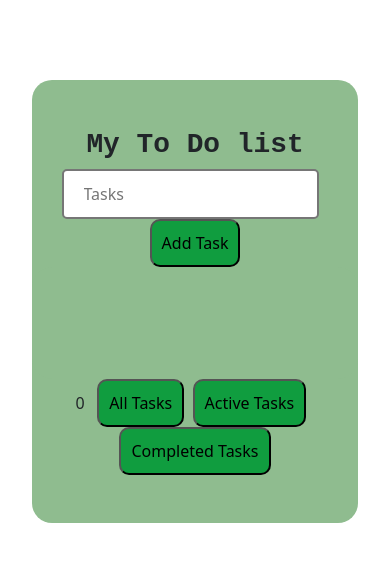
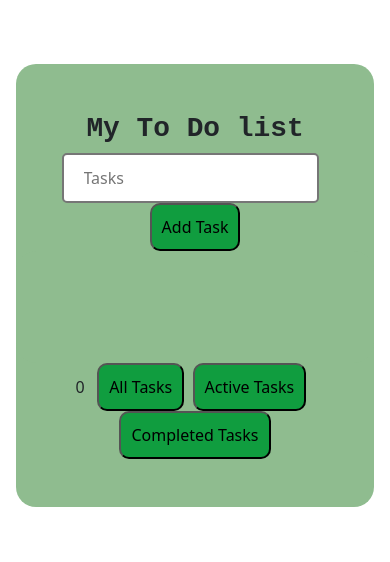
Before and after one commit to MariolaH/To-Do-List, a React app in the folder app/: page / in a window 390 px wide. Built offline with nearby package versions, Linux system fonts and the light colour scheme.

Commit message:
responsive

```diff
--- a/app/src/style.css
+++ b/app/src/style.css
@@ -14,7 +14,7 @@
 }
 
 .frame {
-    margin: 2rem;
+    margin: 1rem;
 }
 
 button {
@@ -23,6 +23,7 @@ button {
     font-size: 15px;
     padding: 10px;
     margin: 35px;
+    color: black;
 
 }
 
```
